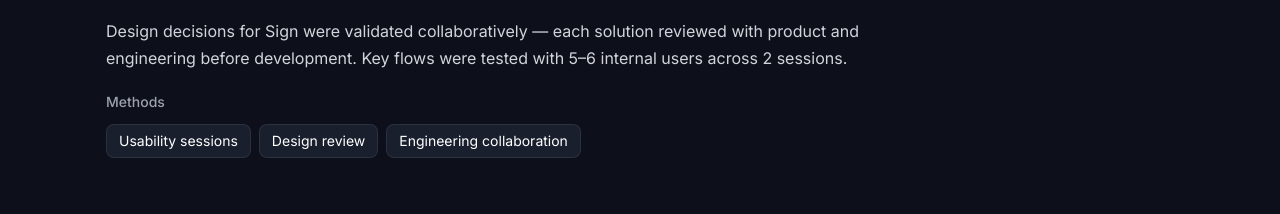
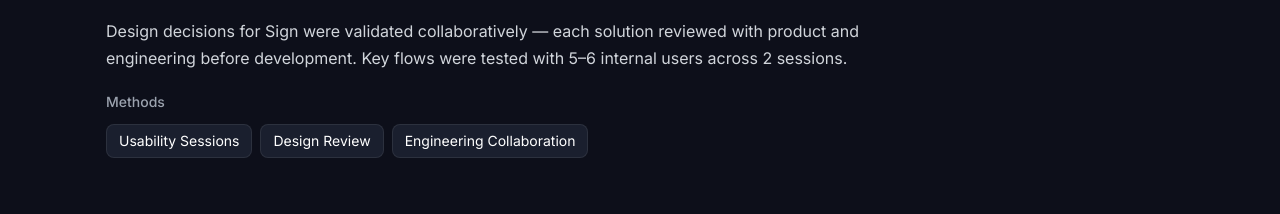
Before and after one commit to AlonaRyzhenko/alyona-portfolio, a Next.js app: page /work/sign in a window 1280 px wide. Shown: the part 5752-5966 px from the top of the page. Built offline with nearby package versions, Linux system fonts and the light colour scheme.

Commit message:
Sign: Title Case for Validation Methods pills

```diff
--- a/app/work/sign/SignCaseStudy.tsx
+++ b/app/work/sign/SignCaseStudy.tsx
@@ -462,7 +462,7 @@ export default function SignCaseStudy() {
                 <div className="flex flex-col gap-3">
                   <h3 className="text-[#9CA3AF] text-sm font-medium">Methods</h3>
                   <div className="flex flex-wrap gap-2">
-                    {["Usability sessions", "Design review", "Engineering collaboration"].map((m) => (
+                    {["Usability Sessions", "Design Review", "Engineering Collaboration"].map((m) => (
                       <span key={m} className="px-3 py-1.5 rounded-lg bg-[#1a1f2e] border border-white/[0.08] text-white text-sm">
                         {m}
                       </span>
```
